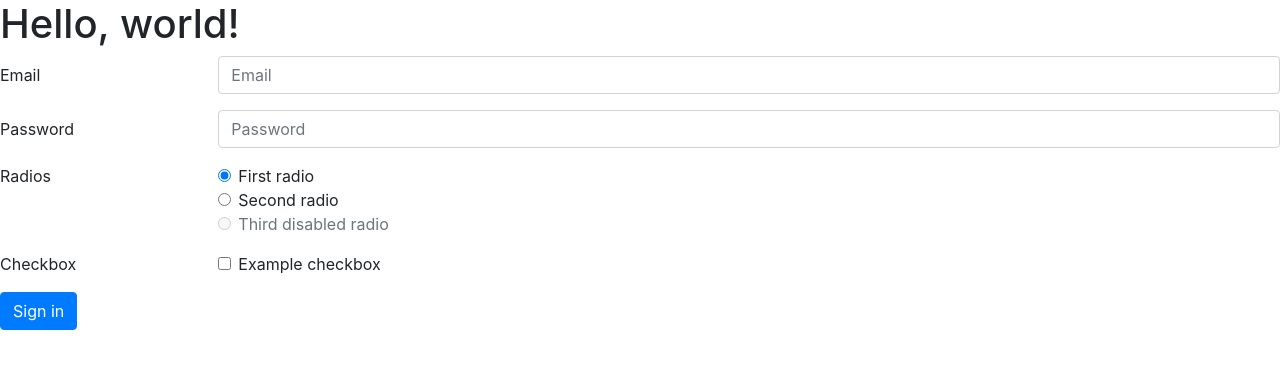
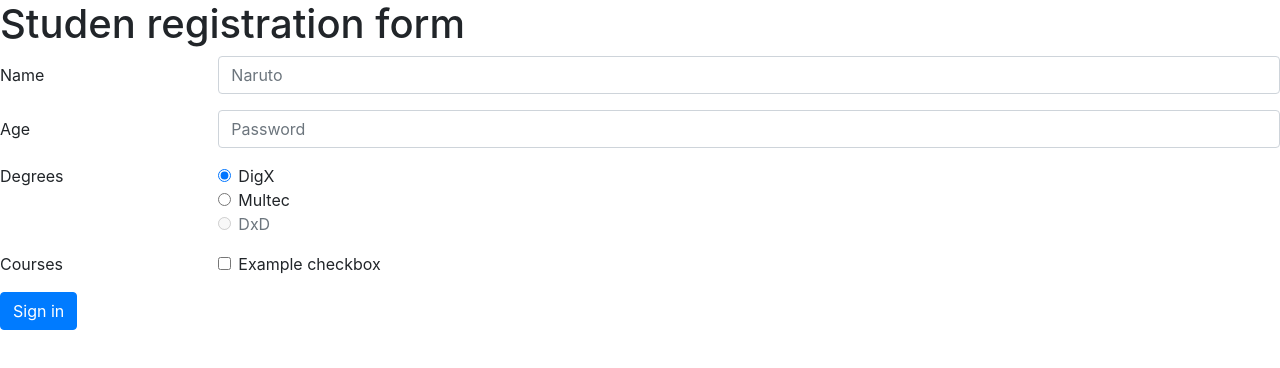
Before and after one commit to Tengen777/WE3-web-advanced-, a plain HTML site: page index.html in a window 1280 px wide. Drawn offline with nearby package versions, Linux system fonts and the light colour scheme.

Commit message:
Update index.html

```diff
--- a/index.html
+++ b/index.html
@@ -14,47 +14,47 @@
     <div class="container">
         <!-- Content here -->
       </div>
-    <h1>Hello, world!</h1>
+    <h1>Studen registration form</h1>
     <form>
         <div class="form-group row">
-          <label for="inputEmail3" class="col-sm-2 col-form-label">Email</label>
+          <label for="Name" class="col-sm-2 col-form-label">Name</label>
           <div class="col-sm-10">
-            <input type="email" class="form-control" id="inputEmail3" placeholder="Email">
+            <input type="text" class="form-control" id="Name" placeholder="Naruto">
           </div>
         </div>
         <div class="form-group row">
-          <label for="inputPassword3" class="col-sm-2 col-form-label">Password</label>
+          <label for="age" class="col-sm-2 col-form-label">Age</label>
           <div class="col-sm-10">
-            <input type="password" class="form-control" id="inputPassword3" placeholder="Password">
+            <input type="text" class="form-control" id="age" placeholder="Password">
           </div>
         </div>
         <fieldset class="form-group">
           <div class="row">
-            <legend class="col-form-label col-sm-2 pt-0">Radios</legend>
+            <legend class="col-form-label col-sm-2 pt-0">Degrees</legend>
             <div class="col-sm-10">
               <div class="form-check">
                 <input class="form-check-input" type="radio" name="gridRadios" id="gridRadios1" value="option1" checked>
                 <label class="form-check-label" for="gridRadios1">
-                  First radio
+                  DigX
                 </label>
               </div>
               <div class="form-check">
                 <input class="form-check-input" type="radio" name="gridRadios" id="gridRadios2" value="option2">
                 <label class="form-check-label" for="gridRadios2">
-                  Second radio
+                  Multec
                 </label>
               </div>
               <div class="form-check disabled">
                 <input class="form-check-input" type="radio" name="gridRadios" id="gridRadios3" value="option3" disabled>
                 <label class="form-check-label" for="gridRadios3">
-                  Third disabled radio
+                  DxD
                 </label>
               </div>
             </div>
           </div>
         </fieldset>
         <div class="form-group row">
-          <div class="col-sm-2">Checkbox</div>
+          <div class="col-sm-2">Courses</div>
           <div class="col-sm-10">
             <div class="form-check">
               <input class="form-check-input" type="checkbox" id="gridCheck1">
```
